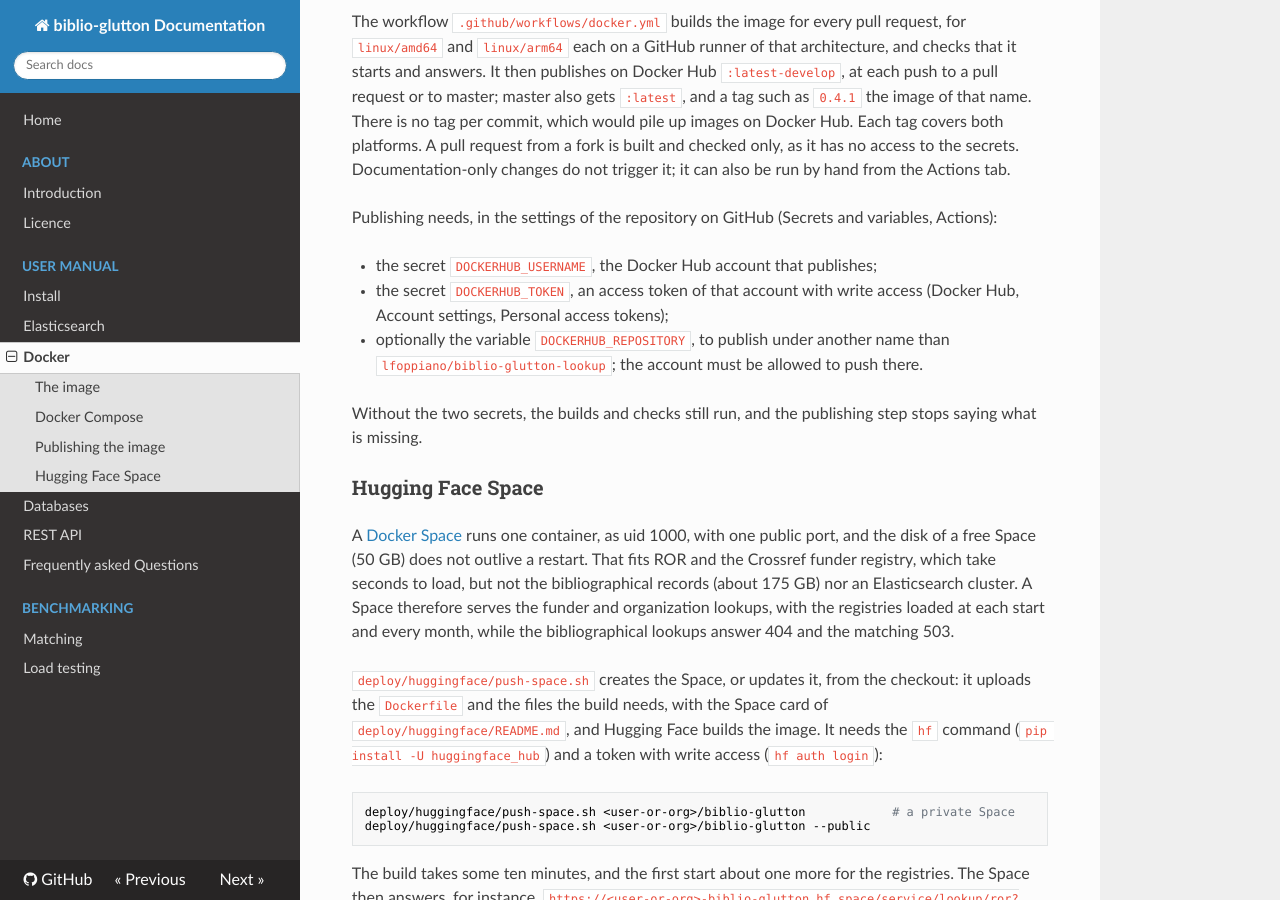
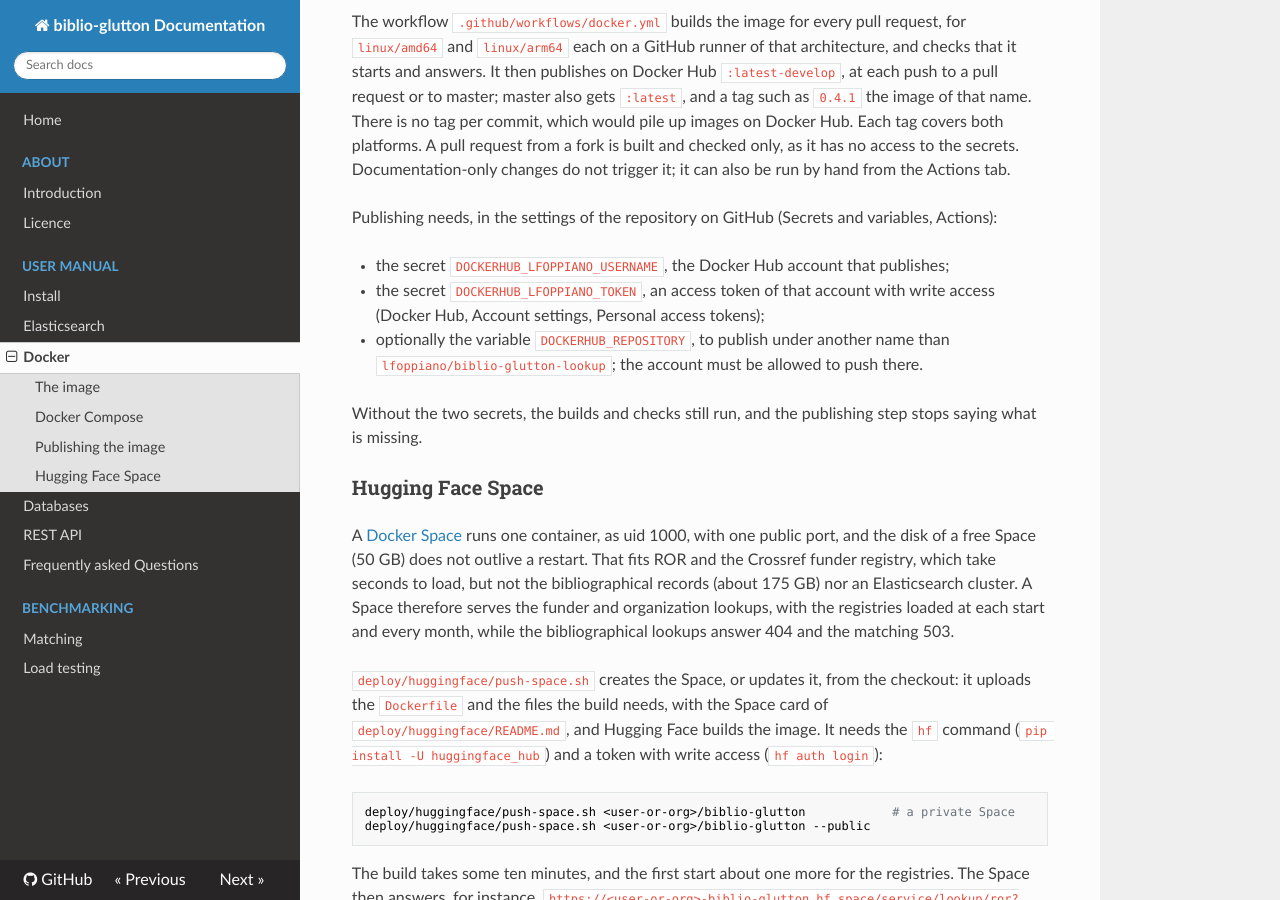
Before and after one commit to kermitt2/biblio-glutton, an MkDocs documentation site: the page built from doc/Docker.md, in a window 1280 px wide and 900 px high, scrolled down 2684 px. Built offline with MkDocs 1.6.1, drawn with Linux system fonts in a browser that asks for light colours; nearby versions of some CDN libraries.

Commit message:
Take the Docker Hub credentials from the secrets DOCKERHUB_LFOPPIANO_*
The secrets of the repository are DOCKERHUB_LFOPPIANO_USERNAME and
DOCKERHUB_LFOPPIANO_TOKEN; DOCKERHUB_USERNAME and DOCKERHUB_TOKEN do not
exist, so the last run stopped before publishing.

```diff
--- a/doc/Docker.md
+++ b/doc/Docker.md
@@ -128,9 +128,9 @@ it can also be run by hand from the Actions tab.
 
 Publishing needs, in the settings of the repository on GitHub (Secrets and variables, Actions):
 
-- the secret `DOCKERHUB_USERNAME`, the Docker Hub account that publishes;
-- the secret `DOCKERHUB_TOKEN`, an access token of that account with write access (Docker Hub,
-  Account settings, Personal access tokens);
+- the secret `DOCKERHUB_LFOPPIANO_USERNAME`, the Docker Hub account that publishes;
+- the secret `DOCKERHUB_LFOPPIANO_TOKEN`, an access token of that account with write access
+  (Docker Hub, Account settings, Personal access tokens);
 - optionally the variable `DOCKERHUB_REPOSITORY`, to publish under another name than
   `lfoppiano/biblio-glutton-lookup`; the account must be allowed to push there.
 
```
Also changed, not shown: 1 other file.
